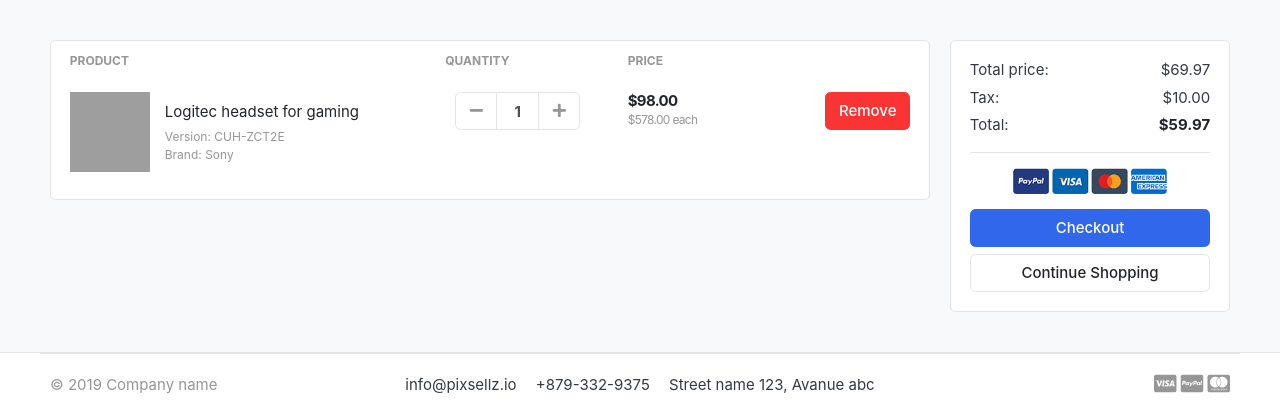
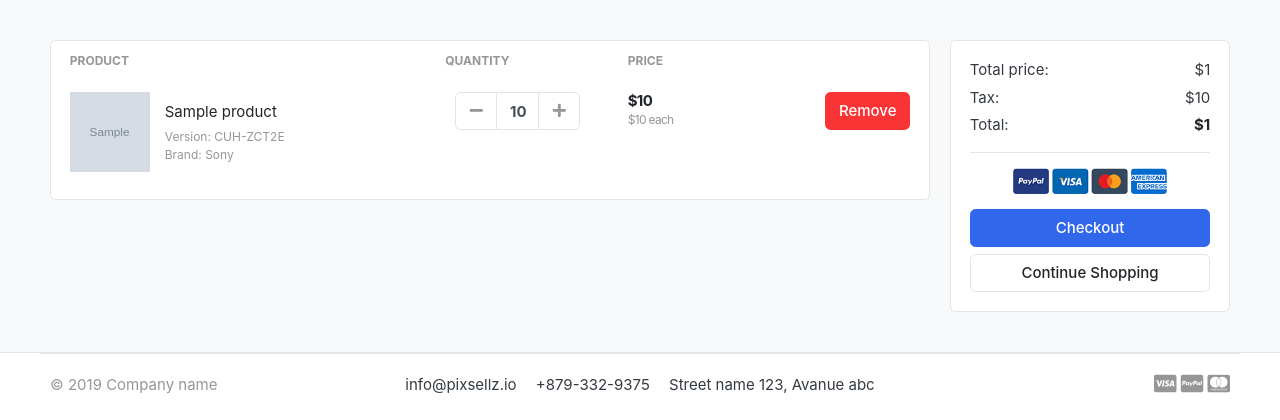
Before and after one commit to Senpaioka/E-Commerce-site-with-Django, a Django app: template templates/carts/cart.html in a window 1280 px wide. Shown: the part 118-538 px from the top of the page. Run offline with Django 5.2, Linux system fonts and the light colour scheme; the template is opened without the code that fills it: most values are stand-ins (such as "Sample title", 1, 10 or a date in 2020); some libraries are stand-ins or nearby versions; some web fonts are replaced; grey boxes are pictures that could not be loaded.

Commit message:
Add to Cart using Session Keys, Increment decrement remove Cart Items

```diff
--- a/carts/models.py
+++ b/carts/models.py
@@ -24,5 +24,9 @@ class CartItem(models.Model):
     is_active = models.BooleanField(default=True)
 
 
+    def sub_total(self):
+        return self.product.product_price * self.quantity
+
+
     def __str__(self):
-        return self.product
+        return self.product.product_name
--- a/carts/urls.py
+++ b/carts/urls.py
@@ -7,4 +7,7 @@ app_name = 'carts'
 
 urlpatterns = [
     path('cart_page/', views.cart_page_view, name='cart_page'),
+    path('add_to_cart/<int:product_id>/', views.add_product_to_cart, name='add_cart'),
+    path('remove_from_cart/<int:product_id>/', views.remove_product_from_cart, name='remove_cart'),
+    path('delete_from_cart/<int:product_id>/', views.delete_product_from_cart, name='delete_cart'),
 ]
--- a/templates/carts/cart.html
+++ b/templates/carts/cart.html
@@ -27,12 +27,14 @@
 </thead>
 <tbody>
 
+{% for info in cart_product_info %}
+
 <tr>
 	<td>
 		<figure class="itemside align-items-center">
-			<div class="aside"><img src="./images/items/9.jpg" class="img-sm"></div>
+			<div class="aside"><img src="{{ info.product.product_img.url }}" class="img-sm"></div>
 			<figcaption class="info">
-				<a href="#" class="title text-dark">Logitec headset for gaming</a>
+				<a href="#" class="title text-dark">{{ info.product.product_name }}</a>
 				<p class="small text-muted">Version: CUH-ZCT2E  <br> Brand: Sony</p>
 			</figcaption>
 		</figure>
@@ -42,25 +44,28 @@
 					<div class="col">
 						<div class="input-group input-spinner">
 							<div class="input-group-prepend">
-							<button class="btn btn-light" type="button" id="button-plus"> <i class="fa fa-minus"></i> </button>
+							<a href="{% url 'carts:remove_cart' info.product.id %}" class="btn btn-light" type="button" id="button-plus"> <i class="fa fa-minus"></i> </a>
 							</div>
-							<input type="text" class="form-control"  value="1">
+							<input type="text" class="form-control"  value="{{ info.quantity }}">
 							<div class="input-group-append">
-							<button class="btn btn-light" type="button" id="button-minus"> <i class="fa fa-plus"></i> </button>
+							<a href="{% url 'carts:add_cart' info.product.id %}" class="btn btn-light" type="button" id="button-minus"> <i class="fa fa-plus"></i> </a>
 							</div>
 						</div> <!-- input-group.// -->
 					</div> <!-- col.// -->
 	</td>
 	<td>
 		<div class="price-wrap">
-			<var class="price">$98.00</var>
-			<small class="text-muted"> $578.00 each</small>
+			<var class="price">${{ info.sub_total }}</var>
+			<small class="text-muted"> ${{ info.product.product_price }} each</small>
 		</div> <!-- price-wrap .// -->
 	</td>
 	<td class="text-right">
-		<a href="" class="btn btn-danger"> Remove</a>
+		<a href="{% url 'carts:delete_cart' info.product.id %}" class="btn btn-danger"> Remove</a>
 	</td>
 </tr>
+
+{% endfor %}
+
 </tbody>
 </table>
 </div> <!-- card.// -->
@@ -72,15 +77,15 @@
 		<div class="card-body">
 			<dl class="dlist-align">
 			  <dt>Total price:</dt>
-			  <dd class="text-right">$69.97</dd>
+			  <dd class="text-right">${{ total_price }}</dd>
 			</dl>
 			<dl class="dlist-align">
 			  <dt>Tax:</dt>
-			  <dd class="text-right"> $10.00</dd>
+			  <dd class="text-right"> ${{ tax }}</dd>
 			</dl>
 			<dl class="dlist-align">
 			  <dt>Total:</dt>
-			  <dd class="text-right text-dark b"><strong>$59.97</strong></dd>
+			  <dd class="text-right text-dark b"><strong>${{ total_pay }}</strong></dd>
 			</dl>
 			<hr>
 			<p class="text-center mb-3">
--- a/templates/store/product_details.html
+++ b/templates/store/product_details.html
@@ -75,7 +75,7 @@
         {% if product_info.product_stock <= 0 %}
           <h5 class='text-danger'>Out Of Stock</h5>
         {% else %}
-          <a href="./product-detail.html" class="btn  btn-primary"> <span class="text">Add to cart</span> <i class="fas fa-shopping-cart"></i></a>
+          <a href="{% url 'carts:add_cart' product_info.id %}" class="btn  btn-primary"> <span class="text">Add to cart</span> <i class="fas fa-shopping-cart"></i></a>
         {% endif %}
 
     </article> <!-- product-info-aside .// -->
```
Also changed, not shown: carts/views.py (+95 -4 lines), utils/user_session.py (added, +10 -0 lines), utils/__init__.py (added).
